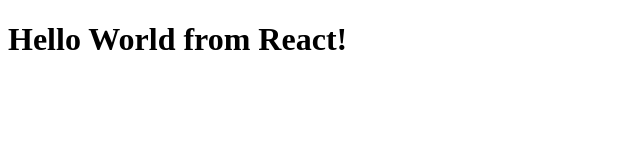
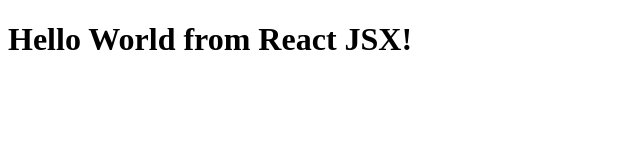
Before and after one commit to PJVENKATESH-web/food-delivery, a React (Vite) app: page / in a window 1280 px wide. Shown: the top 160 px of the page, without its empty margins (0-640 px from the left). Built offline with nearby package versions, Linux system fonts and the light colour scheme.

Commit message:
episode 3- Laying the foundation

```diff
--- a/App.js
+++ b/App.js
@@ -1,11 +1,20 @@
 import React from 'react';
 import ReactDOM from 'react-dom/client';
 
-const heading = React.createElement(
-  "h1",
-  { id: "heading" },
-  "Hello World from React!",
-);
+// creating the React Element from JSX
+//React.createElement => Object =>HTMLElement(render)
+// const heading = React.createElement('h1',{},'Hello World from React!');
+// const root= ReactDOM.createRoot(document.getElementById('root'));
+// root.render(heading);
 
-const root = ReactDOM.createRoot(document.getElementById("root"));
-root.render(heading);
+// JSX
+function App(){
+
+  return (
+    <div>
+      <h1>Hello World from React JSX!</h1>
+    </div>
+  )
+}
+const root=ReactDOM.createRoot(document.getElementById('root'));
+root.render(<App />)
```
Also changed, not shown: 1 other file (tests, documents, lock files or other folders).
